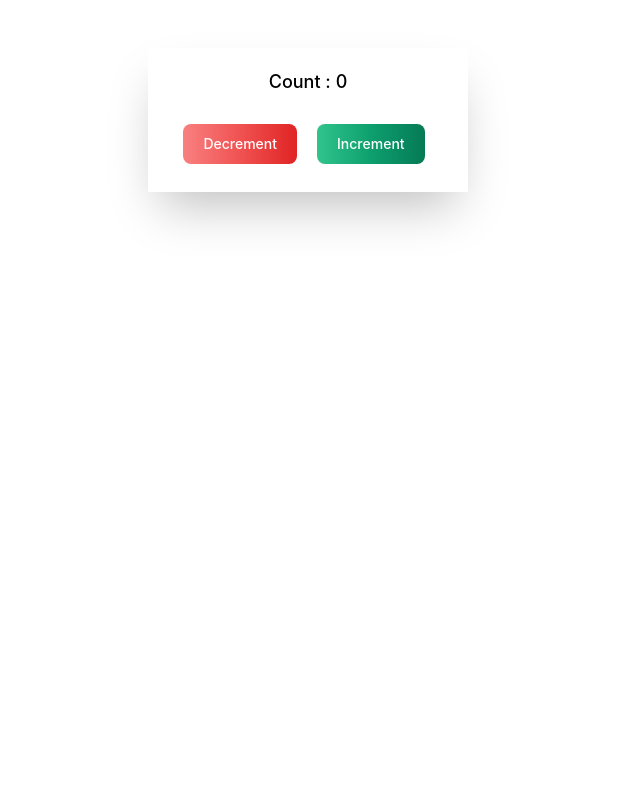
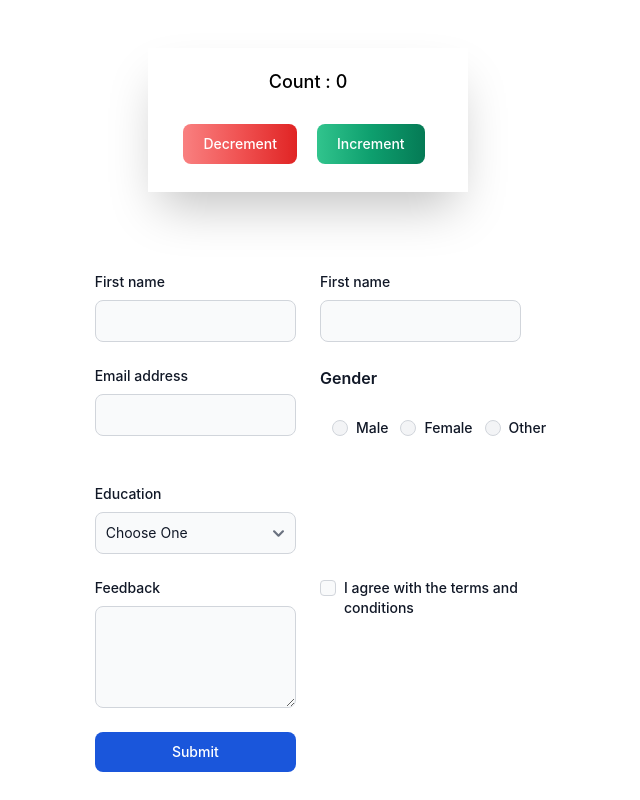
Before and after one commit to Mamun-Ashraf/state-management-system, a React (Create React App) app: page / in a window 1280 px wide. Shown: the whole page, without its empty margins (332-972 px from the left). Built offline with nearby package versions, Linux system fonts and the light colour scheme.

Commit message:
added a form

```diff
--- a/src/App.js
+++ b/src/App.js
@@ -1,10 +1,12 @@
 import './App.css';
+import FormWithReducer from './Components/FormWithReducer/FormWithReducer';
 import ReducerState from './Components/ReducerState/ReducerState';
 
 function App() {
   return (
     <div>
       <ReducerState></ReducerState>
+      <FormWithReducer></FormWithReducer>
     </div>
   );
 }
--- /dev/null
+++ b/src/Components/FormWithReducer/FormWithReducer.js
@@ -0,0 +1,80 @@
+import React from 'react';
+
+const FormWithReducer = () => {
+    return (
+        <form>
+            <div class="grid gap-6 mb-6 md:grid-cols-2 mt-20 w-1/3 mx-auto">
+                <div>
+                    <label for="first_name" class="block mb-2 text-sm font-medium text-gray-900 dark:text-white">First name</label>
+                    <input type="text" id="first_name" class="bg-gray-50 border border-gray-300 text-gray-900 text-sm rounded-lg focus:ring-blue-500 focus:border-blue-500 block w-full p-2.5" />
+                </div>
+
+                <div>
+                    <label for="first_name" class="block mb-2 text-sm font-medium text-gray-900 dark:text-white">First name</label>
+                    <input type="text" id="first_name" class="bg-gray-50 border border-gray-300 text-gray-900 text-sm rounded-lg focus:ring-blue-500 focus:border-blue-500 block w-full p-2.5" />
+                </div>
+
+                <div class="mb-6">
+                    <label for="email" class="block mb-2 text-sm font-medium text-gray-900 dark:text-white">Email address</label>
+                    <input type="email" id="email" class="bg-gray-50 border border-gray-300 text-gray-900 text-sm rounded-lg focus:ring-blue-500 focus:border-blue-500 block w-full p-2.5" />
+                </div>
+
+                <div>
+                    <h3 class="mb-4 font-semibold text-gray-900">Gender</h3>
+                    <ul class="items-center w-full text-sm font-medium text-gray-900 bg-white sm:flex">
+                        <li class="w-full">
+                            <div class="flex items-center pl-3">
+                                <input id="horizontal-list-radio-license" type="radio" value="" name="list-radio" class="w-4 h-4 text-blue-600 bg-gray-100 border-gray-300 focus:ring-blue-500" />
+                                <label for="horizontal-list-radio-license" class="w-full py-3 ml-2 text-sm font-medium text-gray-900 dark:text-gray-300">Male </label>
+                            </div>
+                        </li>
+                        <li class="w-full">
+                            <div class="flex items-center pl-3">
+                                <input id="horizontal-list-radio-id" type="radio" value="" name="list-radio" class="w-4 h-4 text-blue-600 bg-gray-100 border-gray-300 focus:ring-blue-500" />
+                                <label for="horizontal-list-radio-id" class="w-full py-3 ml-2 text-sm font-medium text-gray-900 dark:text-gray-300">Female</label>
+                            </div>
+                        </li>
+                        <li class="w-full">
+                            <div class="flex items-center pl-3">
+                                <input id="horizontal-list-radio-millitary" type="radio" value="" name="list-radio" class="w-4 h-4 text-blue-600 bg-gray-100 border-gray-300 focus:ring-blue-500" />
+                                <label for="horizontal-list-radio-millitary" class="w-full py-3 ml-2 text-sm font-medium text-gray-900 dark:text-gray-300">Other</label>
+                            </div>
+                        </li>
+                    </ul>
+                </div>
+
+                <div>
+                    <label for="countries" class="block mb-2 text-sm font-medium text-gray-900 dark:text-white">Education</label>
+                    <select id="education" class="bg-gray-50 border border-gray-300 text-gray-900 text-sm rounded-lg focus:ring-blue-500 focus:border-blue-500 block w-full p-2.5">
+                        <option selected>Choose One</option>
+                        <option value="SSC">SSC</option>
+                        <option value="HSC">HSC</option>
+                        <option value="BSc">BSc</option>
+                        <option value="MSc">MSc</option>
+                    </select>
+                </div>
+
+                <div>
+
+                </div>
+
+                <div>
+                    <label for="message" class="block mb-2 text-sm font-medium text-gray-900 dark:text-white">Feedback</label>
+                    <textarea id="message" rows="4" class="block p-2.5 w-full text-sm text-gray-900 bg-gray-50 rounded-lg border border-gray-300 focus:ring-blue-500 focus:border-blue-500 "></textarea>
+                </div>
+
+                <div class="flex items-start mb-6">
+                    <div class="flex items-center h-5">
+                        <input id="remember" type="checkbox" value="" class="w-4 h-4 border border-gray-300 rounded bg-gray-50 focus:ring-3 focus:ring-blue-300" />
+                    </div>
+                    <label for="remember" class="ml-2 text-sm font-medium text-gray-900">I agree with the terms and conditions</label>
+                </div>
+                <button type="submit" class="text-white bg-blue-700 hover:bg-blue-800 focus:ring-4 focus:outline-none focus:ring-blue-300 font-medium rounded-lg text-sm w-full sm:w-auto px-5 py-2.5 text-center">Submit</button>
+
+            </div>
+
+        </form>
+    );
+};
+
+export default FormWithReducer;
```
